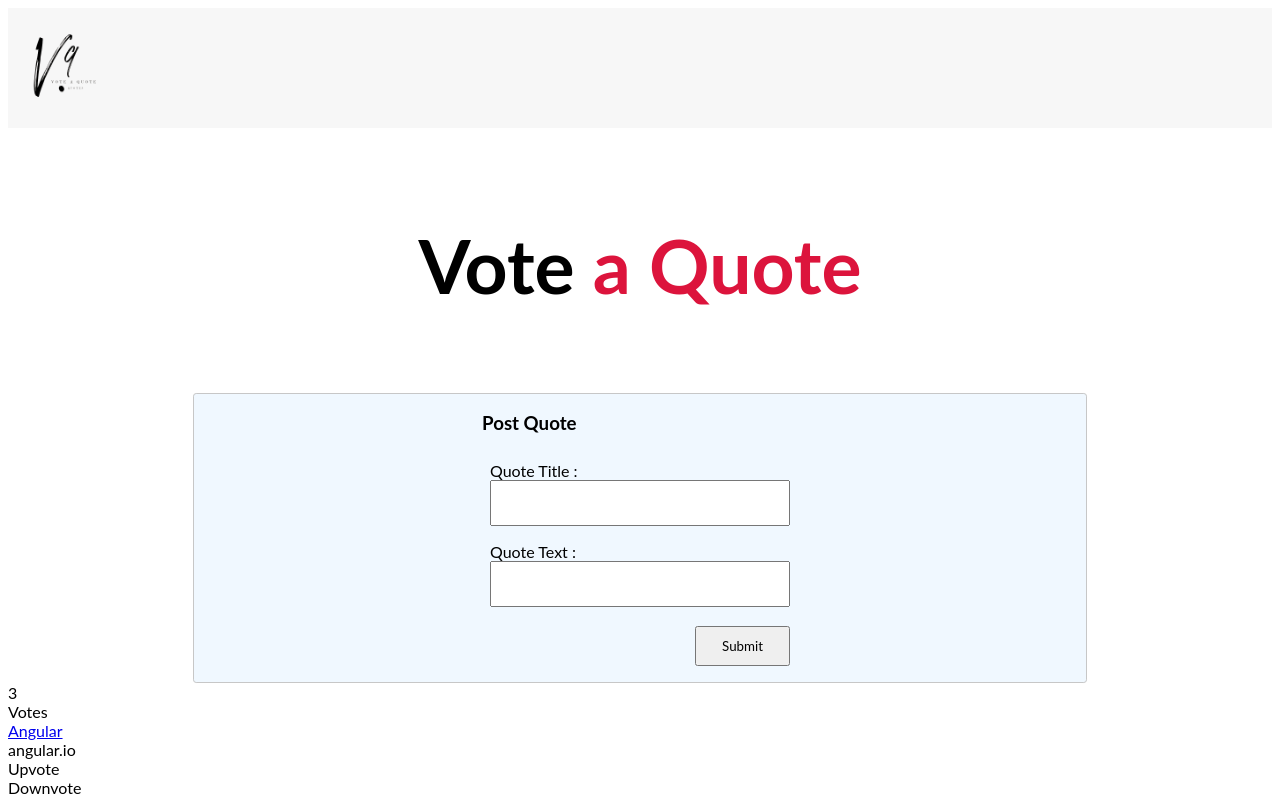
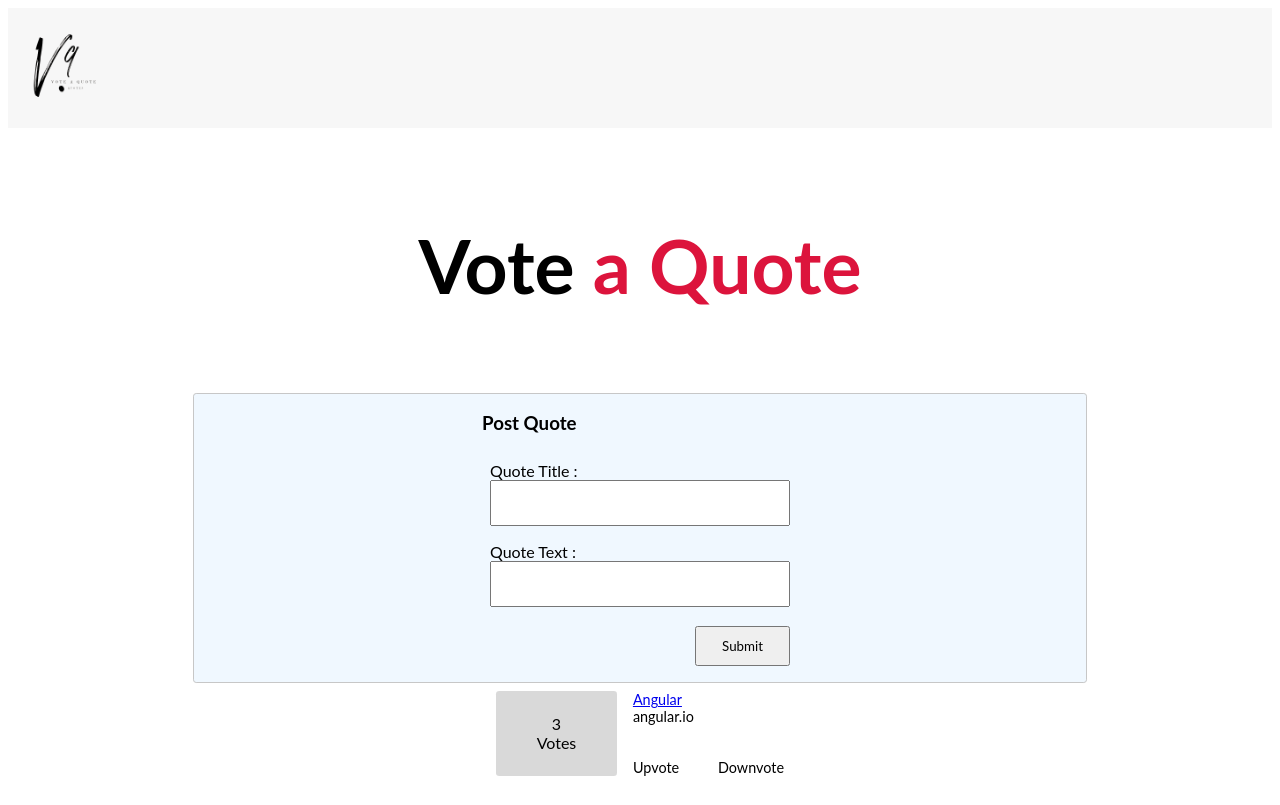
Before and after one commit to kelvinmburu/vote-a-quote, an Angular app: page / in a window 1280 px wide. Built offline with nearby package versions, Linux system fonts and the light colour scheme.

Commit message:
st: styled container component

```diff
--- a/src/app/quotes/quotes.component.css
+++ b/src/app/quotes/quotes.component.css
@@ -0,0 +1,32 @@
+.container {
+    margin: 0 auto;
+    width: 19rem;
+    display: flex;
+}
+
+.points {
+    aspect-ratio: 1/0.7;
+    background-color: rgba(128, 128, 128, 0.3);
+    border-radius: 0.2rem;
+    margin: 0.5rem;
+    display: flex;
+    flex-direction: column;
+    justify-content: center;
+    align-items: center;
+    flex: 0.8;
+}
+
+.details {
+    flex: 1;
+    margin: 0.5rem;
+    display: flex;
+    flex-direction: column;
+    justify-content: space-between;
+    font-size: 0.9rem;
+}
+
+.vote {
+    display: flex;
+    align-items: center;
+    justify-content: space-between;
+}
```
